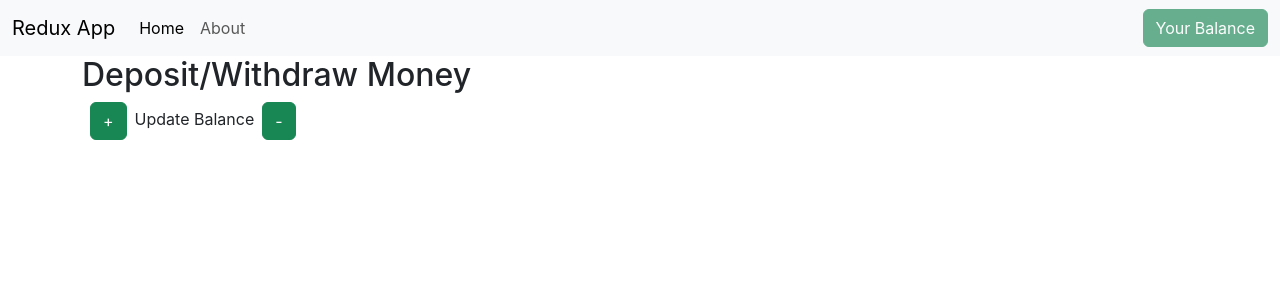
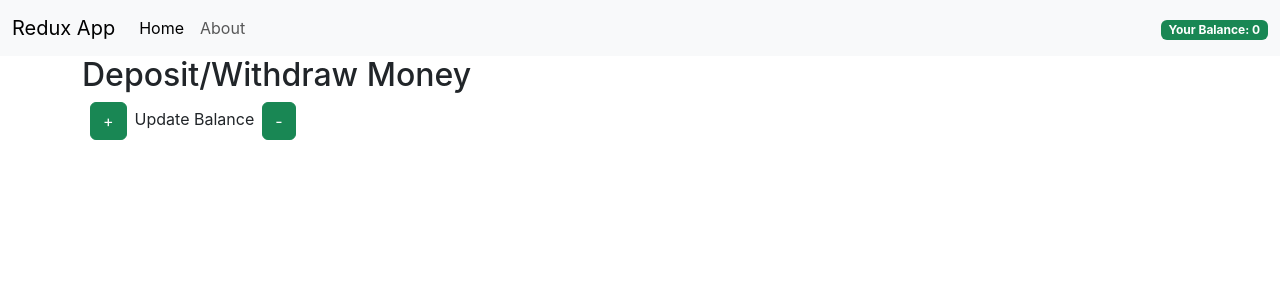
Before and after one commit to Pranay-Rokade/Redux-App, a React (Create React App) app: page / in a window 1280 px wide. Shown: the top 300 px of the page. Built offline with nearby package versions, Linux system fonts and the light colour scheme.

Commit message:
Accessed State in Redux

```diff
--- a/src/components/Navbar.js
+++ b/src/components/Navbar.js
@@ -1,6 +1,8 @@
 import React from 'react'
+import { useSelector } from 'react-redux';
 
 const Navbar = () => {
+  const amount = useSelector(state => state.amount);
   return (
     <div>
       <nav className="navbar navbar-expand-lg bg-body-tertiary">
@@ -19,8 +21,7 @@ const Navbar = () => {
                 </li>
             </ul>
             <div>
-                <button disabled={true} className="btn btn-success">Your Balance</button>
-            </div>
+              <span class="badge text-bg-success">Your Balance: {amount}</span>            </div>
             </div>
         </div>
         </nav>
```
